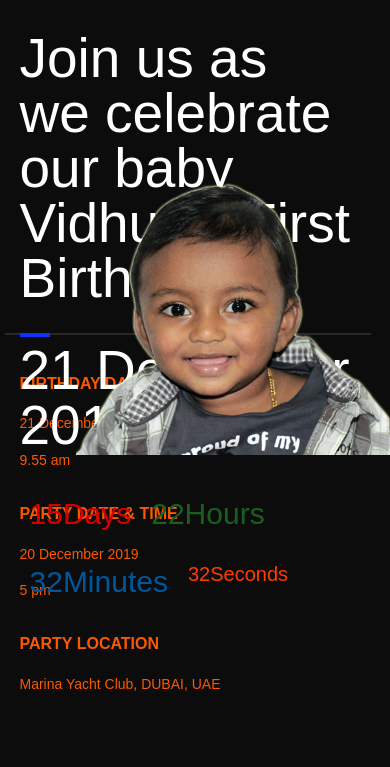
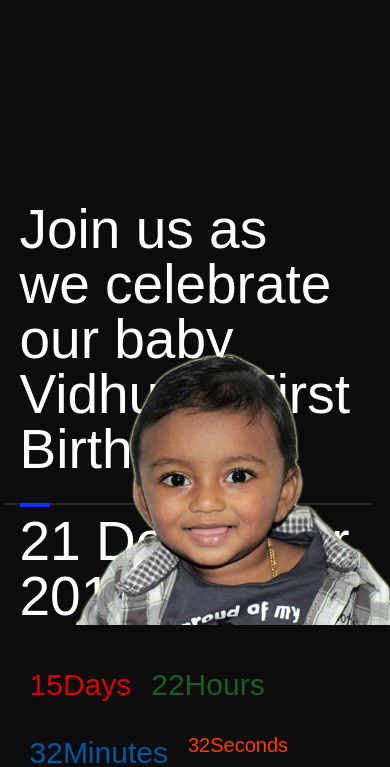
Before and after one commit to infopandiyan/vidhun, a plain HTML site: page index.html in a window 390 px wide. Shown: the part 77-844 px from the top of the page. Drawn offline with nearby package versions, Linux system fonts and the light colour scheme; a web font is replaced by a local one.

Commit message:
changes5

```diff
--- a/assets/css/main.css
+++ b/assets/css/main.css
@@ -852,7 +852,7 @@ body {
         width: 330px
     }
     .intro--options {
-        display: block
+        display: none !important;
     }
     .intro--options>a {
         display: block;
```
